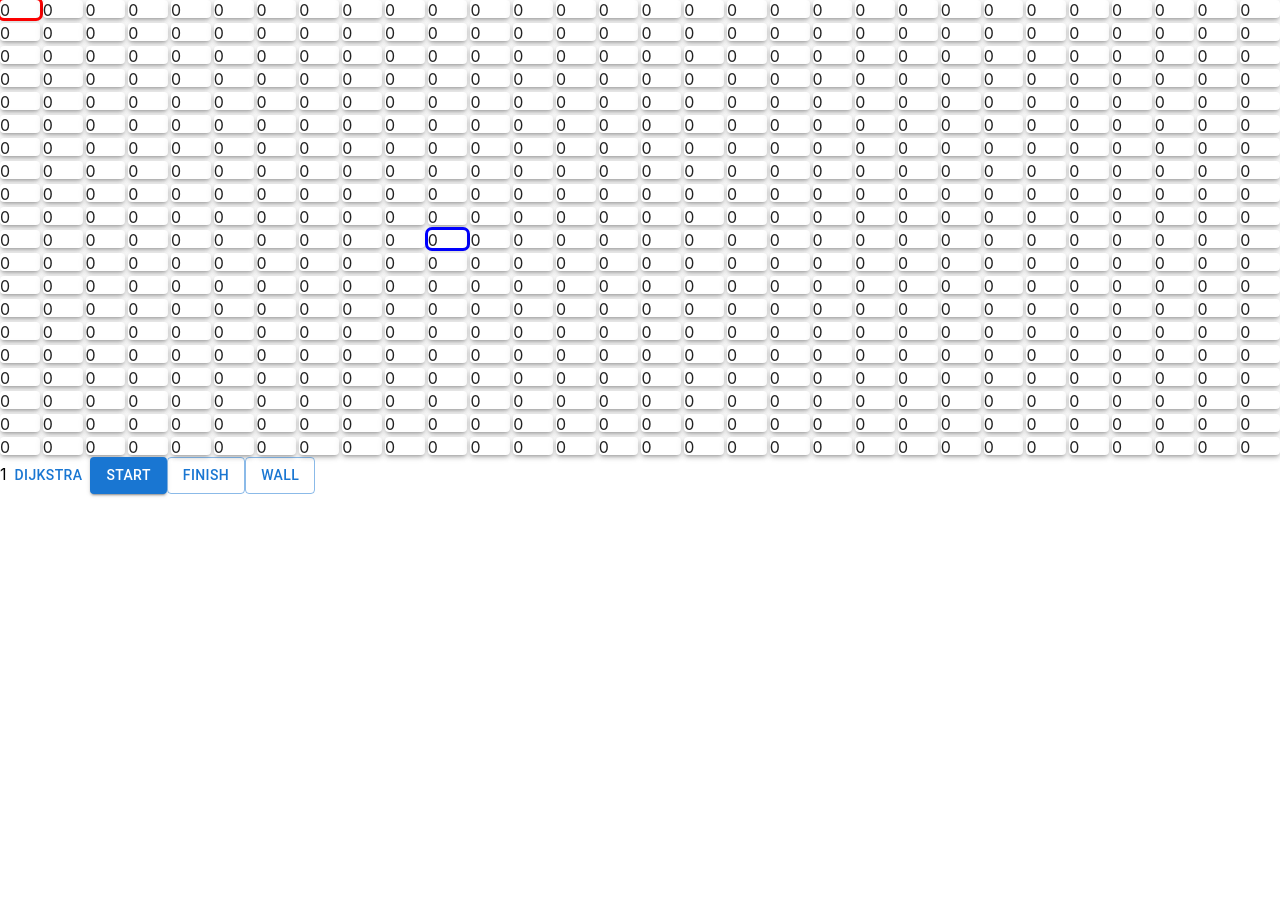
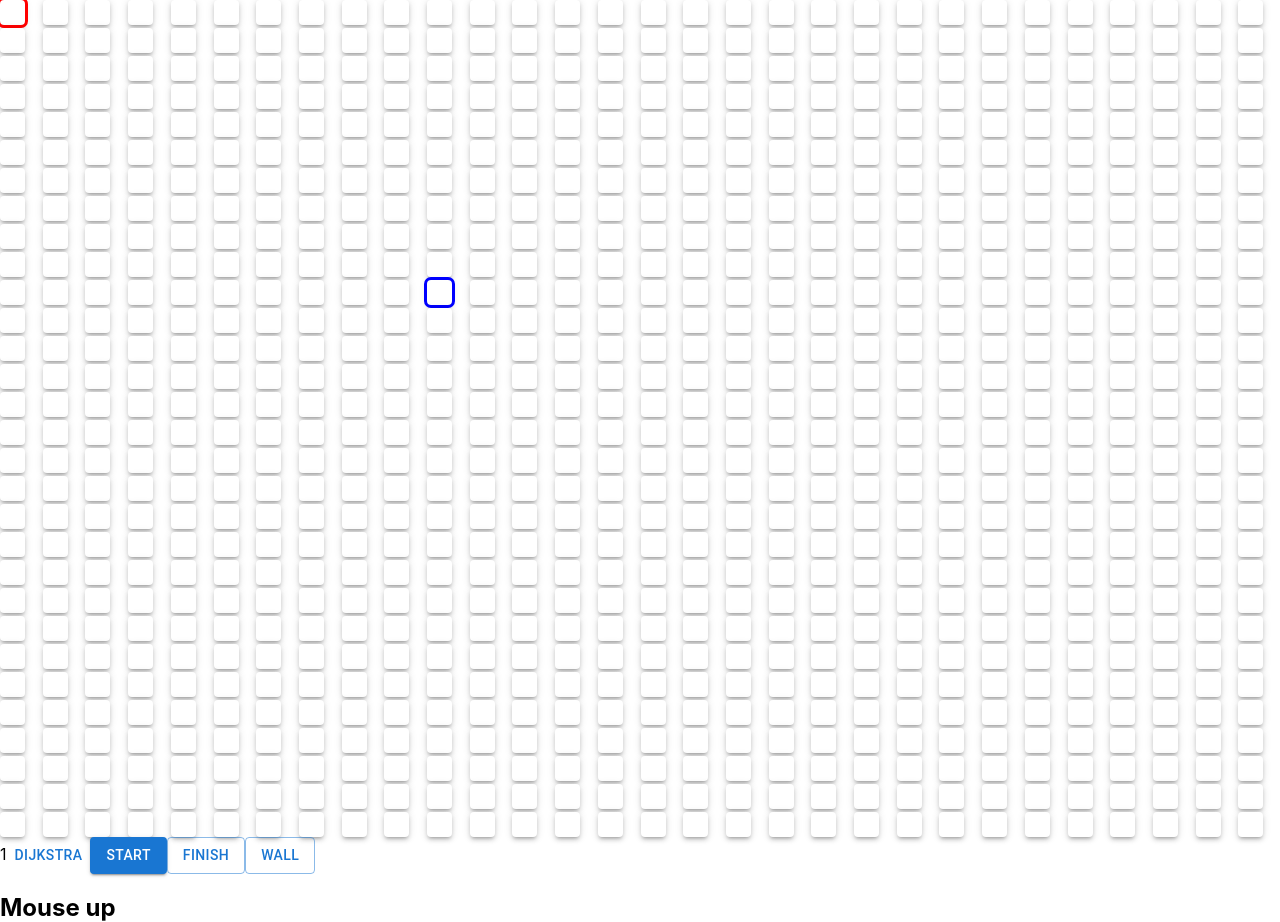
Before and after one commit to synziv/path-finding, a React (Create React App) app: page / in a window 1280 px wide. Before the commit the page ends 800 px from the top, so only its background shows below. Built offline with nearby package versions, Linux system fonts and the light colour scheme.

Commit message:
stops when it reaches the end

```diff
--- a/src/App.css
+++ b/src/App.css
@@ -89,6 +89,11 @@
   background-color: #FFD639 !important;
 }
 
+.cell{
+  height: 25px;
+  width: 25px;
+}
+
 .MuiGrid-root .MuiGrid-container{
   margin-top: 0px;
 }
@@ -103,7 +108,7 @@
 .grid-parent {
   display: grid;
   grid-template-columns: repeat(30, 1fr);
-  grid-column-gap: 03px;
+  grid-column-gap: 01px;
   grid-row-gap: 03px;
   height: 3.5%;
 }
--- a/src/App.tsx
+++ b/src/App.tsx
@@ -8,6 +8,7 @@ import internal from 'stream';
 import Heapify from "heapify";
 import CellComponent from './CellComponent';
 import RowComponent from './RowComponent';
+import { AnyCnameRecord } from 'dns';
 
 interface ICoor{
   x: number,
@@ -18,7 +19,7 @@ let render_matrix:JSX.Element[] =[];
 let arrTest: JSX.Element[]=[];
 
 function App() {
-  const height =20;
+  const height =30;
   const width =30;
   //const {Heapify} = require('heapify');
   //const matrix:number[][] = [];
@@ -29,7 +30,8 @@ function App() {
   const start = useRef({x:0, y:0});
   const finish = useRef({x:10, y:10});
   const pen = useRef(3);
-  console.log("init");
+  const mouseDown = useRef(false);
+  //console.log("init");
 
   //did mount
   useEffect(() => {
@@ -121,24 +123,25 @@ function App() {
   const dijkstra=async ()=>{
     //console.log("coucou");
     const Q = new Heapify();
-    let distances = new Uint32Array(30*20);
-    let parents = new Uint32Array(30*20);
+    let distances = new Uint32Array(width*height);
+    let parents = new Uint32Array(width*height);
     initDijkstra(distances, Q, parents);
 
     while(Q.size !=0){
       //console.time('Function #1');
       const v = Q.pop();
       const distance_c = distances[v];
-
       if(distance_c != Infinity){
         const v_coor = flatToCoor(v);
+
         /*const v_value = matrix[v_coor.y][v_coor.x];
         if(v_value == 6)
          continue;*/
         console.time('updateMatrix');
         await updateMatrix(v_coor.x, v_coor.y, 1);
         console.timeEnd('updateMatrix');
-
+        if(v_coor.x == finish.current.x && v_coor.y == finish.current.y )
+        break;
         let distance_n;
         //voisin droite
         if( v_coor.x <width-1 && matrix[v_coor.y][v_coor.x+1] !==6){
@@ -209,6 +212,7 @@ function App() {
       current = flatToCoor(chemins[coorToFlat(current.x, current.y, width)]);
     }
     clear_path.unshift(start.current);
+    clear_path.push(finish.current);
 
     for(let i=0; i< clear_path.length; i++){
       await updateMatrix(clear_path[i].x, clear_path[i].y, 4);
@@ -229,15 +233,30 @@ function App() {
       for(let y =0; y<height; y++){
         for(let x =0; x<width; x++){
           arr.push(
-            <CellComponent key={coorToFlat(x, y, width)} x={x} y={y} cell={matrix[y][x]} child_onClick={cell_onClick} needUpdate={needupdate}/>
-          )
+            <div key={coorToFlat(x, y, width)} onMouseEnter={()=>handleMouseEnter(x, y)}>
+              <CellComponent  x={x} y={y} cell={matrix[y][x]} child_onClick={cell_onClick} needUpdate={needupdate}/>
+            </div>
+            )
         }
       }
       return(arr);
   }
+  const handleMouseEnter = (x:number, y:number)=>{
+    if(pen.current == 6 && mouseDown.current){
+      updateRenderMatrixCell({x: x, y: y}, pen.current);
+      setNeedUpdate(needupdate => needupdate +1);
+    }
+  }
+  const handleMouse = (event:any) => {
+    if (event.type === "mousedown")
+      mouseDown.current = true;
+     else
+     mouseDown.current = false;
+
+  }
     return(
       <div>
-        <div className='grid-parent'>
+        <div className='grid-parent' onMouseDown={handleMouse} onMouseUp={handleMouse}>
           {render_matrix}
         </div>
         {needupdate}
@@ -246,9 +265,9 @@ function App() {
         <Button onClick={()=>changePen(3)} variant={pen.current == 3 ? 'contained' : "outlined"}>Start</Button>
         <Button onClick={()=>changePen(5)} variant={pen.current == 5 ? 'contained' : "outlined"}>Finish</Button>
         <Button onClick={()=>changePen(6)} variant={pen.current == 6 ? 'contained' : "outlined"}>Wall</Button>
+        <h2>{mouseDown.current ? "Mouse down" : "Mouse up"}</h2>
       </div>
     )
-
 }
 
 export default App;
--- a/src/CellComponent.tsx
+++ b/src/CellComponent.tsx
@@ -13,7 +13,7 @@ interface ICellComponentProps{
 
 class CellComponent extends React.Component<ICellComponentProps> {
     shouldComponentUpdate(nextProps:ICellComponentProps) {
-        console.log("should update");
+        //console.log("should update");
         return nextProps.cell !== this.props.cell ? true: false;
     }
     getClassName=(v:number)=>{
@@ -26,11 +26,10 @@ class CellComponent extends React.Component<ICellComponentProps> {
         else if(v == 6) return 'wall';
     }
     render() {
-        console.log("render"+{x: this.props.x, y: this.props.y});
+        //console.log("render" + { x: this.props.x, y: this.props.y });
         return (
-                <Paper onClick={()=>this.props.child_onClick(this.props.x, this.props.y)} elevation={3} className={this.getClassName(this.props.cell)}>
-                    <span>0</span>
-                </Paper>
+            <Paper onClick={() => this.props.child_onClick(this.props.x, this.props.y)} elevation={3} className={"cell "+ this.getClassName(this.props.cell)}>
+            </Paper>
         );
     }
 }
```
